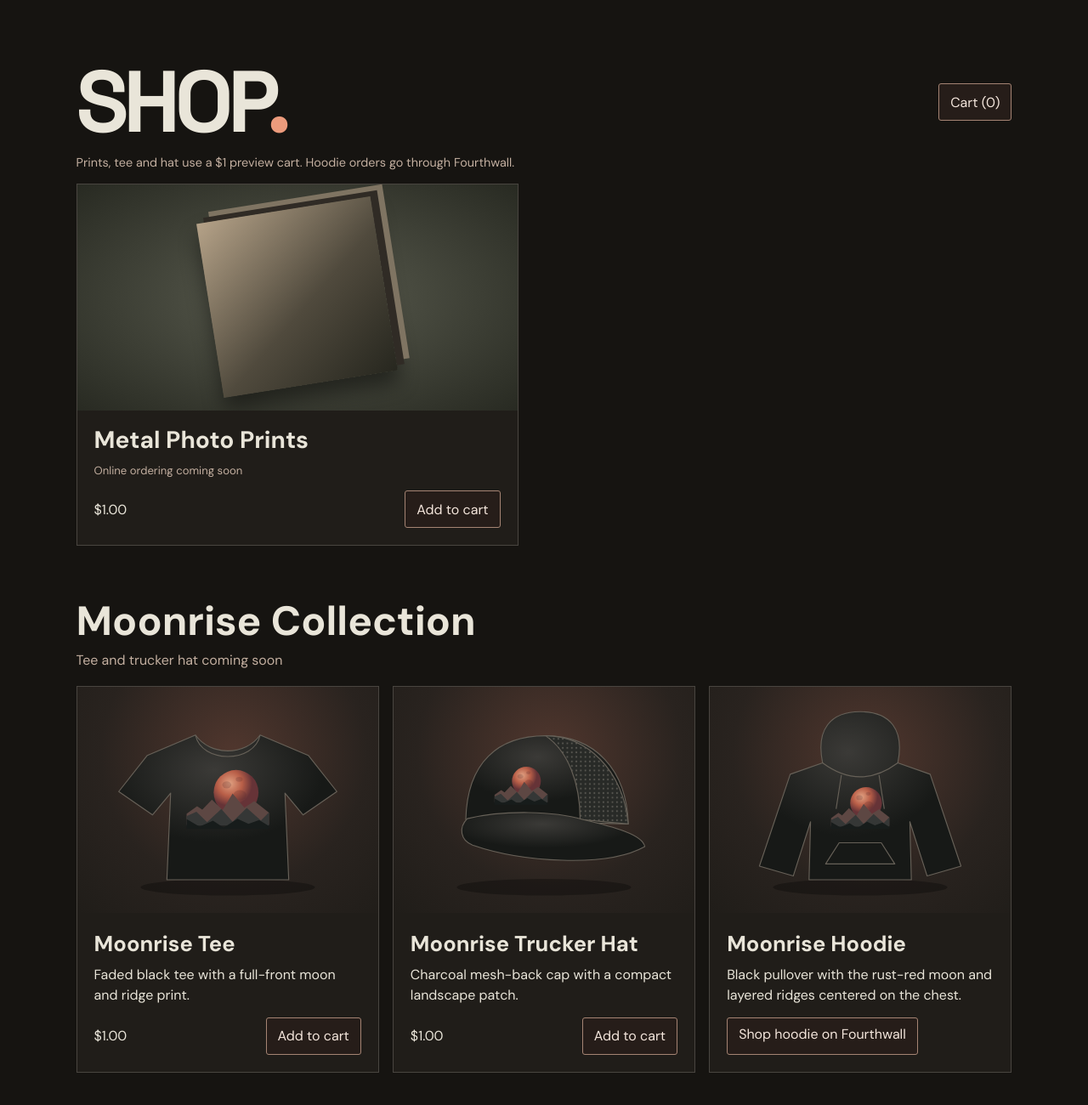
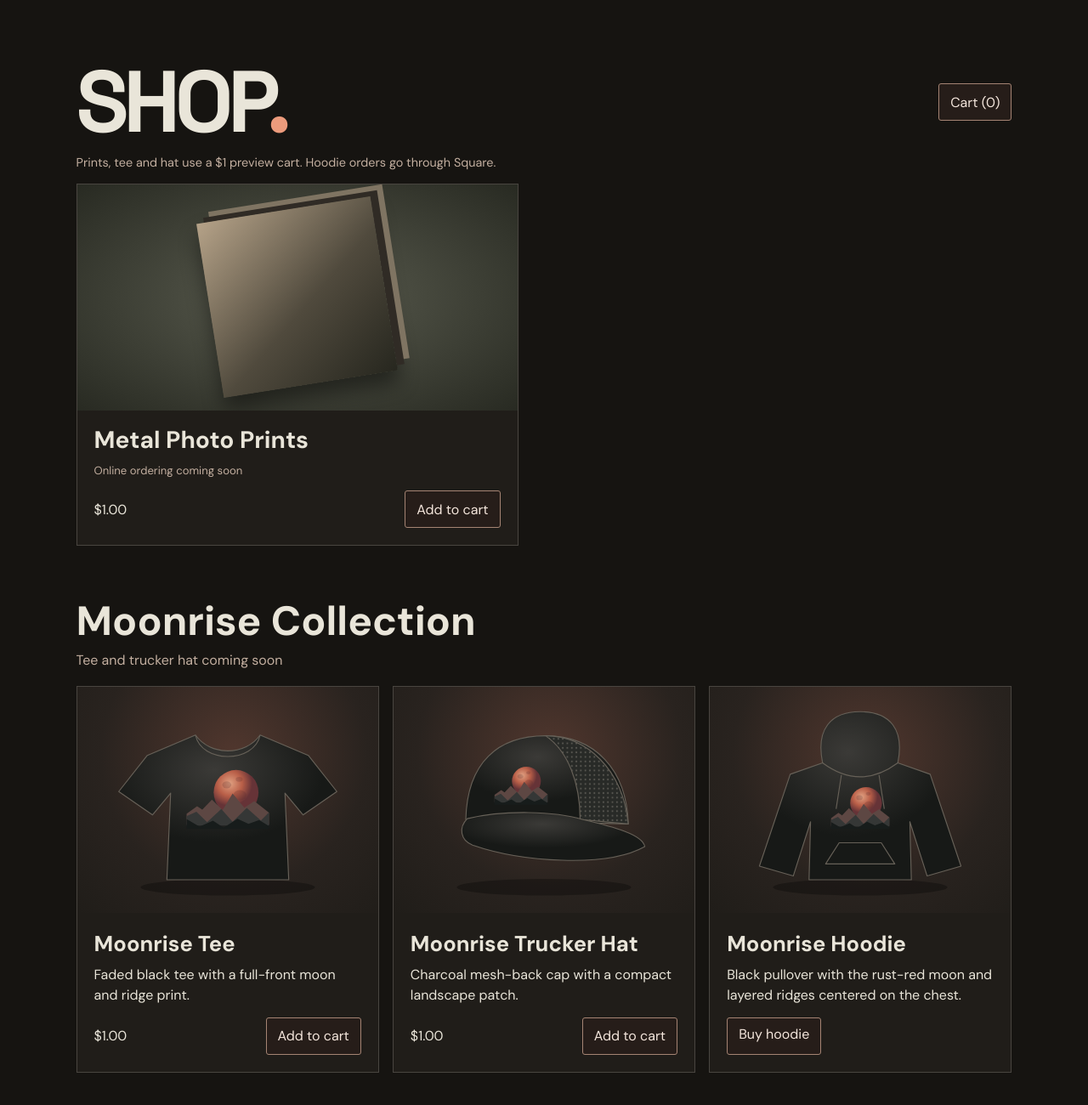
Before and after one commit to buriedwestmusic-dev/buriedwest-website, a plain HTML site: page index.html in a window 1280 px wide. Shown: the part 2018-3318 px from the top of the page at 85% size. Drawn offline with Linux system fonts and the light colour scheme.

Commit message:
Connect Moonrise Hoodie to Square checkout

```diff
--- a/index.html
+++ b/index.html
@@ -62,7 +62,7 @@
           <h2 id="shop-title">SHOP<span>.</span></h2>
           <button type="button" class="store-button" id="open-cart">Cart (<span id="cart-count">0</span>)</button>
         </div>
-        <p class="store-test-note">Prints, tee and hat use a $1 preview cart. Hoodie orders go through Fourthwall.</p>
+        <p class="store-test-note">Prints, tee and hat use a $1 preview cart. Hoodie orders go through Square.</p>
         <p id="cart-status" class="visually-hidden" role="status"></p>
         <div class="shop-grid">
           <article class="shop-card shop-feature">
@@ -90,7 +90,7 @@
           </article>
           <article class="shop-card">
             <div class="merch-art"><img src="moonrise-hoodie.svg" alt="Moonrise Hoodie design mockup with a rust-red moon and mountain ridges" width="400" height="300" loading="lazy"></div>
-            <div class="shop-copy"><h4>Moonrise Hoodie</h4><p>Black pullover with the rust-red moon and layered ridges centered on the chest.</p><div class="store-item-actions"><a class="store-button" href="https://buried-west-shop.fourthwall.com/products/buried-west-hoodie">Shop hoodie on Fourthwall</a></div></div>
+            <div class="shop-copy"><h4>Moonrise Hoodie</h4><p>Black pullover with the rust-red moon and layered ridges centered on the chest.</p><div class="store-item-actions"><a class="store-button" href="https://square.link/u/uBnZDCUt">Buy hoodie</a></div></div>
           </article>
         </div>
       </section>
```
